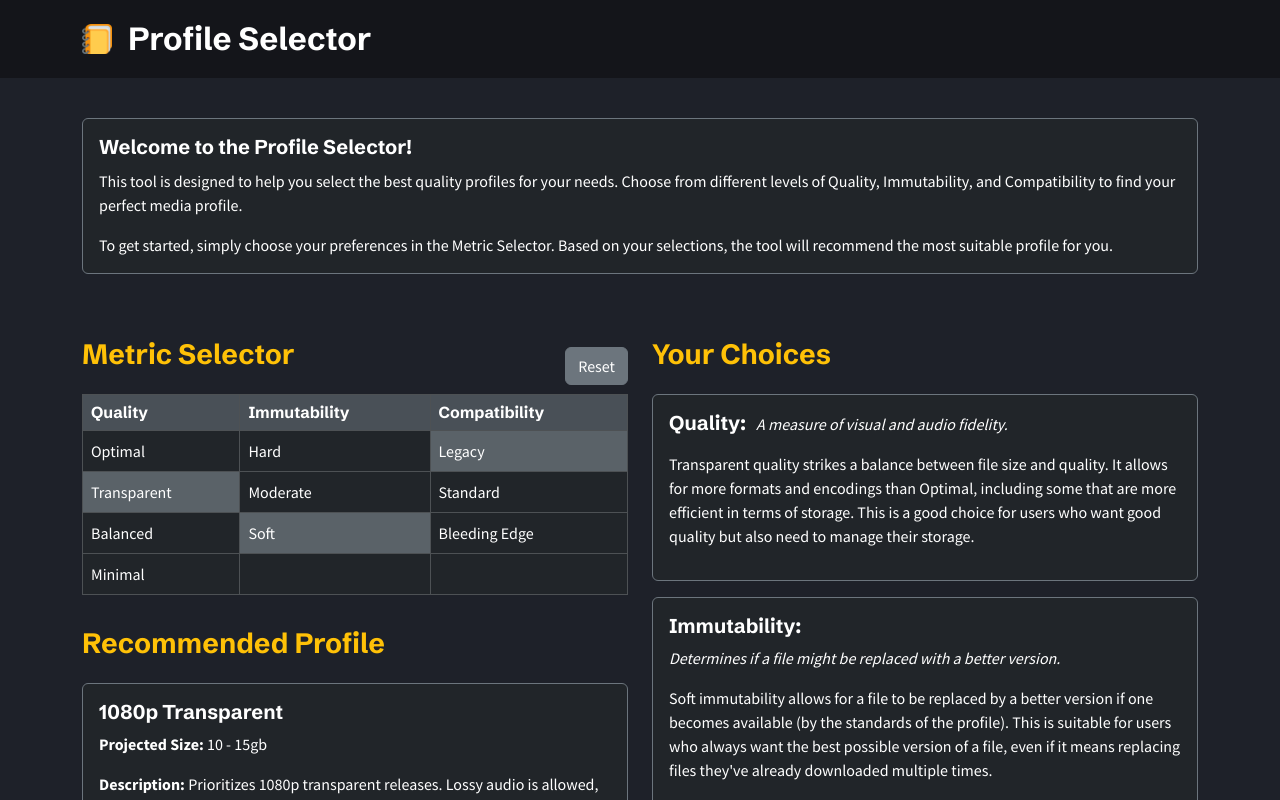
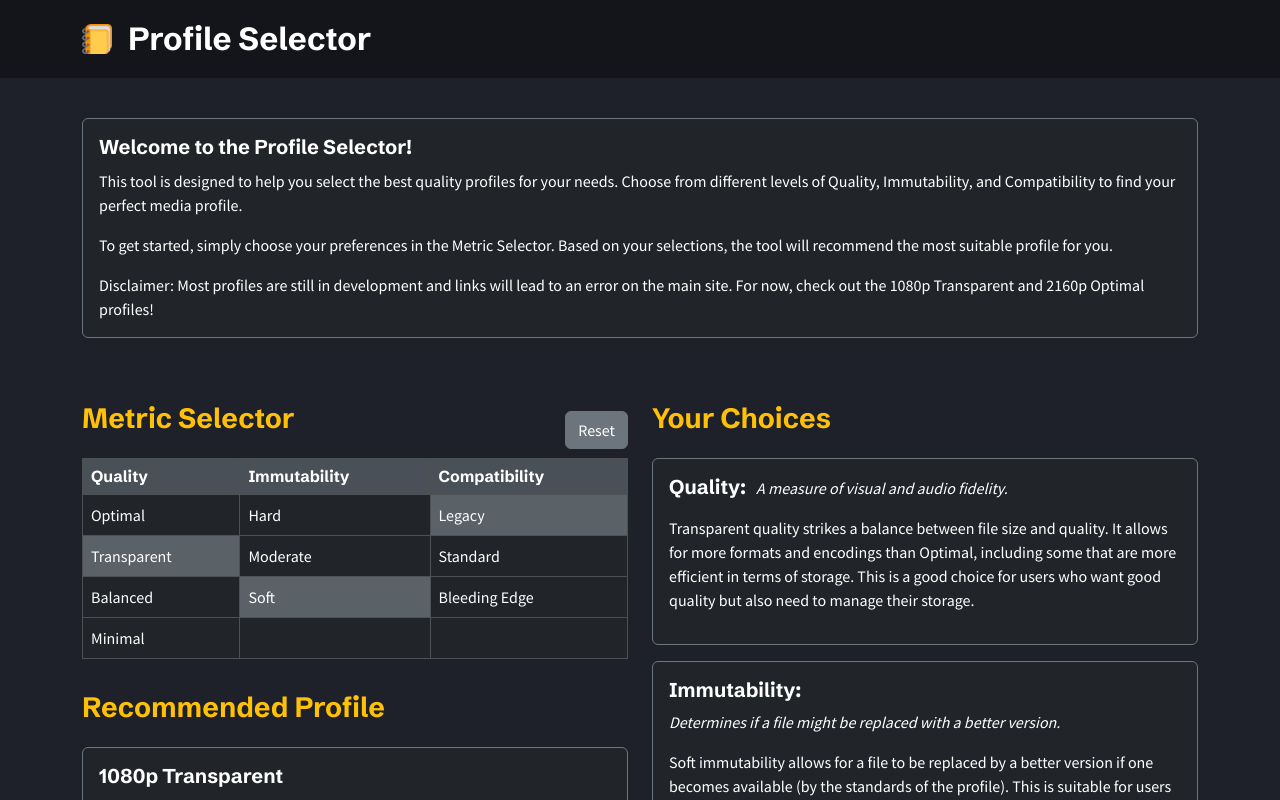
Before and after one commit to santiagosayshey/profile-selector, a React (Create React App) app: page / in a window 1280 px wide. Shown: the top 800 px of the page. Built offline with nearby package versions, Linux system fonts and the light colour scheme; the HTML template or start-up script is replaced by a standard one.

Commit message:
v0.1.4 - added disclaimer for profiles

```diff
--- a/src/components/ToolExplanation.js
+++ b/src/components/ToolExplanation.js
@@ -16,6 +16,9 @@ const ToolExplanation = () => {
                         Based on your selections, the tool will recommend the most suitable
                         profile for you.
                     </p>
+                    <p className="card-text">
+                        Disclaimer: Most profiles are still in development and links will lead to an error on the main site. For now, check out the 1080p Transparent and 2160p Optimal profiles!
+                    </p>
                 </div>
             </div>
         </div>
```
